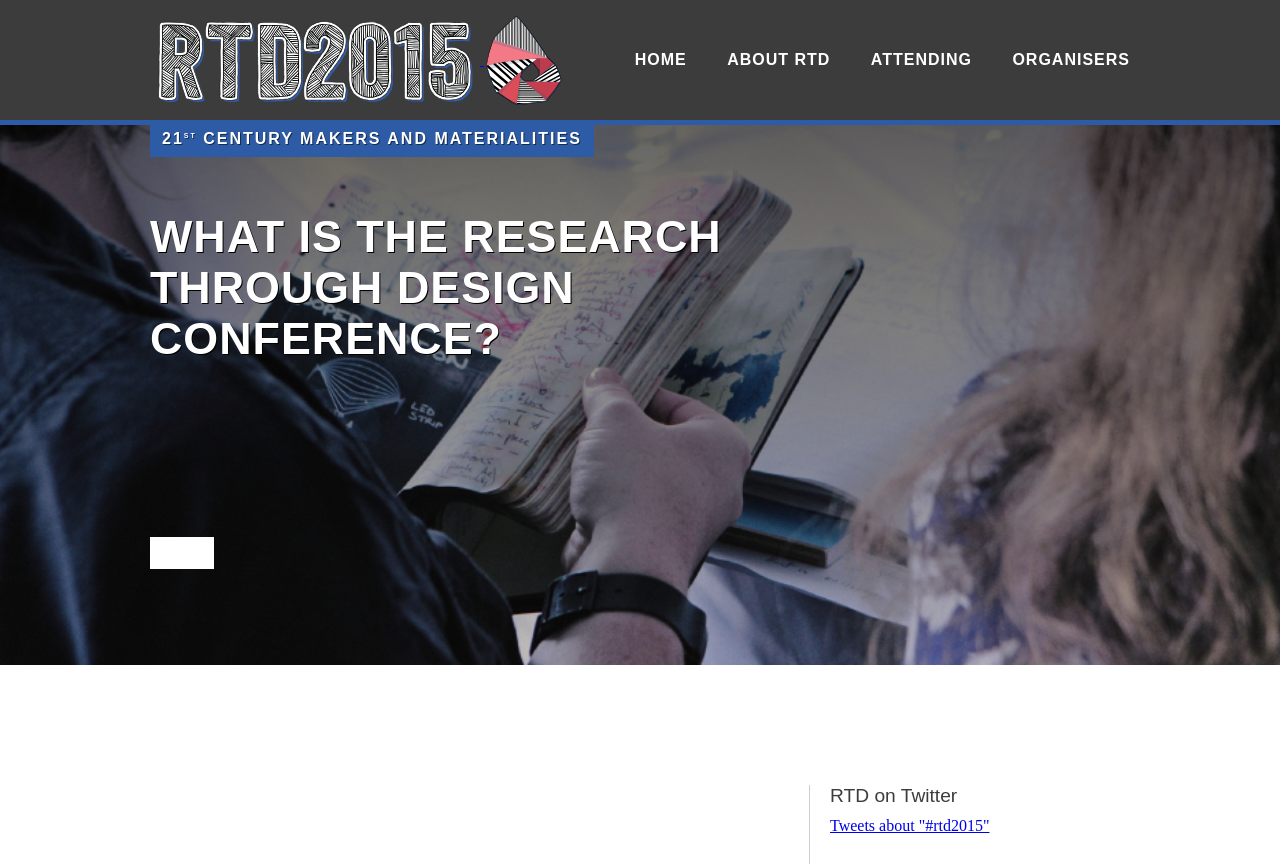
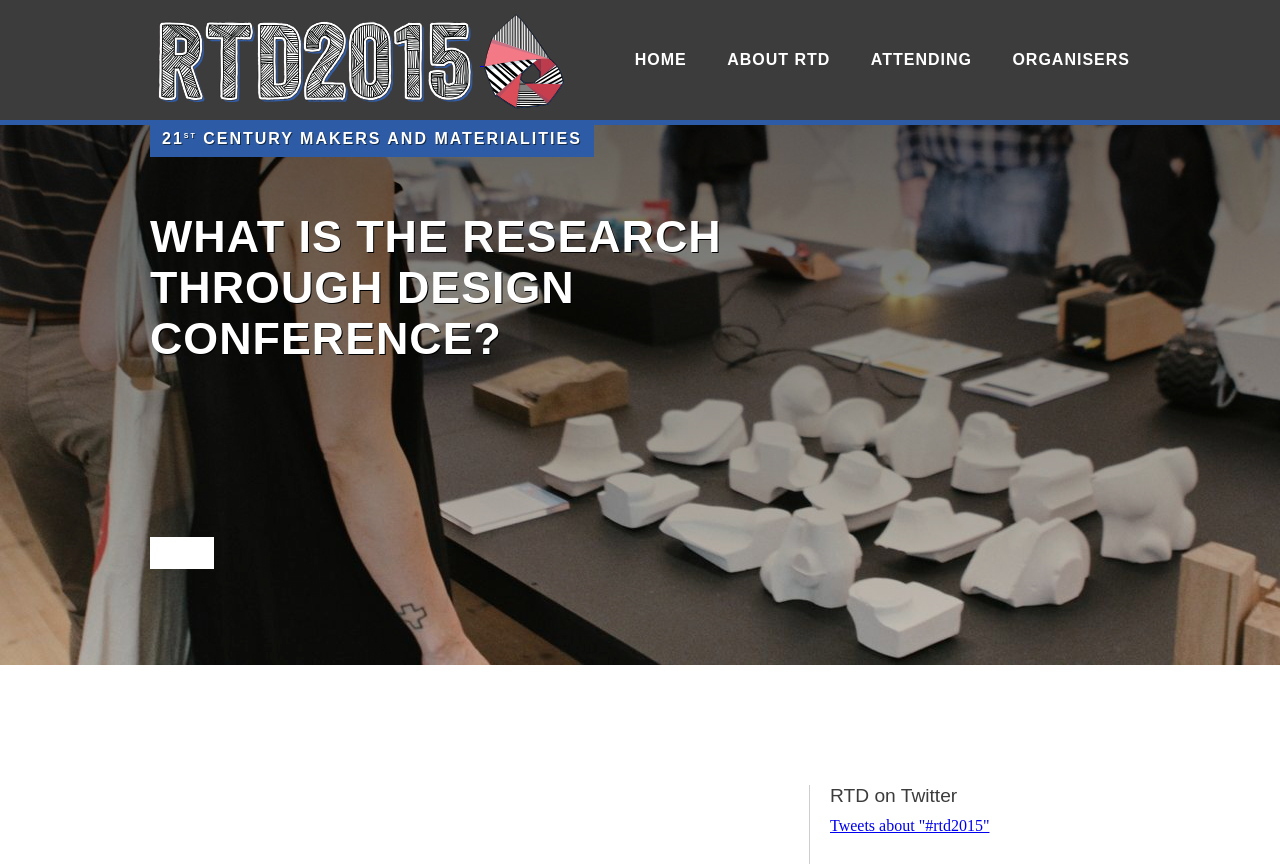
Before and after one commit to research-through-design-conference/rtdconf2, a Django app: template app/templates/microsite_2015/about.html in a window 1280 px wide. Shown: the top 864 px of the page. Run offline with Django 3.2, Linux system fonts and the light colour scheme; the template is opened without the code that fills it, so the values that code supplies are empty; style sheets or scripts are compiled from the project's sources; some libraries are stand-ins or nearby versions.

Commit message:
image optimisation, browser compat., etc.

```diff
--- a/app/templates/microsite_2015/about.html
+++ b/app/templates/microsite_2015/about.html
@@ -3,7 +3,10 @@
 {% block extra_css %}
     <style>
     section.header{
-        background-image: -webkit-gradient(linear, 0 top, 0 bottom, from(rgba(0,0,0,0.6)), to(rgba(0,0,0,0.2))), url("{{STATIC_URL}}img/home/home-header1.jpg");
+        background-position: center bottom;
+        background-image: url("{{STATIC_URL}}img/IMG_1913.jpg");
+        background-image: -moz-linear-gradient(rgba(0,0,0,0.6), rgba(0,0,0,0.2)), url("{{STATIC_URL}}img/IMG_1913.jpg");
+        background-image: -webkit-gradient(linear, 0 top, 0 bottom, from(rgba(0,0,0,0.6)), to(rgba(0,0,0,0.2))), url("{{STATIC_URL}}img/IMG_1913.jpg");
     }
     </style>
 {% endblock %}
--- a/app/templates/microsite_2015/attending.html
+++ b/app/templates/microsite_2015/attending.html
@@ -3,6 +3,8 @@
 {% block extra_css %}
     <style>
     section.header{
+        background-image: url("{{STATIC_URL}}img/msr.jpg");
+        background-image: -moz-linear-gradient(rgba(0,0,0,0.6), rgba(0,0,0,0.2)), url("{{STATIC_URL}}img/msr.jpg");
         background-image: -webkit-gradient(linear, 0 top, 0 bottom, from(rgba(0,0,0,0.6)), to(rgba(0,0,0,0.2))),
         url("{{STATIC_URL}}img/msr.jpg");
         background-position: center center;
@@ -11,7 +13,7 @@
 {% endblock %}
 
 {% block body_id %}rtd2015{% endblock %}
-{% block body_class %}about{% endblock %}
+{% block body_class %}attending{% endblock %}
 
 {% block header %}
     <section class="header">
--- a/app/templates/microsite_2015/organisers.html
+++ b/app/templates/microsite_2015/organisers.html
@@ -3,6 +3,9 @@
 {% block extra_css %}
     <style>
         section.header{
+            background-position: center bottom;
+            background-image: url("{{STATIC_URL}}img/home/home-header1.jpg");
+            background-image: -moz-linear-gradient(rgba(0,0,0,0.6), rgba(0,0,0,0.2)), url("{{STATIC_URL}}img/home/home-header1.jpg");
             background-image: -webkit-gradient(linear, 0 top, 0 bottom, from(rgba(0,0,0,0.6)), to(rgba(0,0,0,0.2))),
             url("{{STATIC_URL}}img/home/home-header1.jpg");
         }
@@ -10,7 +13,7 @@
 {% endblock %}
 
 {% block body_id %}rtd2015{% endblock %}
-{% block body_class %}about{% endblock %}
+{% block body_class %}organisers{% endblock %}
 
 {% block header %}
     <section class="header">
--- a/srv/assets/scss/global.scss
+++ b/srv/assets/scss/global.scss
@@ -414,12 +414,6 @@ body#rtd2015.home{
 	}
 }
 
-@-moz-document url-prefix() {
-  body#rtd2015.about > section.header {
-    background-image: url("http://rtd-production.s3.amazonaws.com/IMG_2223.jpg");
-  }
-}
-
 body#rtd2015.about, body#rtd2015.attending, body#rtd2015.organisers{
 	section.header{
 		height: 540px;
```
Also changed, not shown: srv/assets/img/IMG_1913.jpg (added), srv/assets/img/home/home-header1.jpg, srv/assets/img/logo-01.svg, srv/assets/img/logo-012.svg (added), 1 other file.
